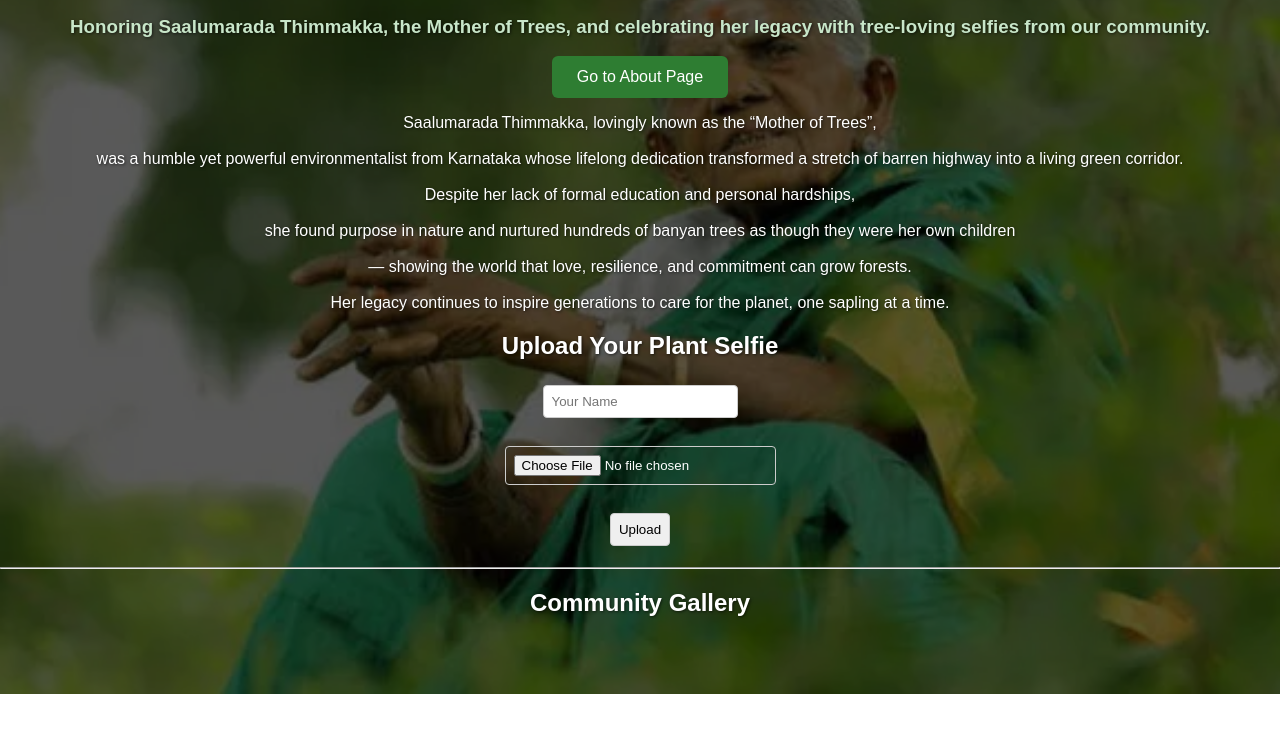
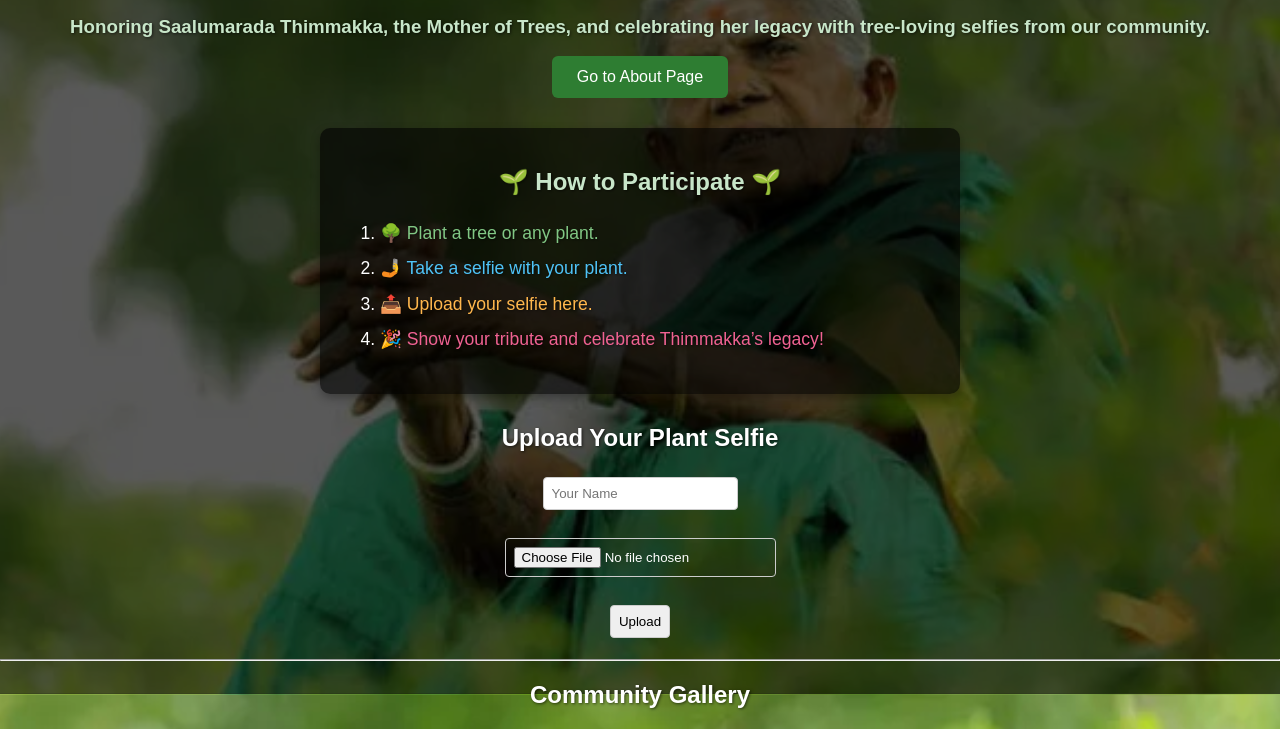
Before and after one commit to S-NR/Tribute-to-thimmakka-, a plain HTML site: page index.html in a window 1280 px wide. Shown: the part 106-835 px from the top of the page. Before the commit the page ends 800 px from the top, so only its background shows below. Drawn offline with Linux system fonts and the light colour scheme; no server answers.

Commit message:
Add participation section for tree planting tribute
Added a section on how to participate in tree planting and celebrating Thimmakka's legacy.

```diff
--- a/index.html
+++ b/index.html
@@ -88,12 +88,15 @@
     style="padding:12px 25px; font-size:16px; background-color:#2e7d32; color:white; border:none; border-radius:6px; cursor:pointer; transition:0.3s;">
     Go to About Page
   </button>
-  <p> Saalumarada Thimmakka, lovingly known as the “Mother of Trees”, <br><br>
-    was a humble yet powerful environmentalist from Karnataka whose lifelong dedication transformed a stretch of barren highway into a living green corridor. <br><br>
-    Despite her lack of formal education and personal hardships, <br><br>
-    she found purpose in nature and nurtured hundreds of banyan trees as though they were her own children <br><br>
-    — showing the world that love, resilience, and commitment can grow forests. <br><br>
-    Her legacy continues to inspire generations to care for the planet, one sapling at a time. </p>
+  <div style="max-width:600px; margin:30px auto; background-color: rgba(0,0,0,0.6); padding:20px; border-radius:10px; color:#fff; text-align:left; font-family: Arial, sans-serif; box-shadow:0 4px 10px rgba(0,0,0,0.3);">
+  <h2 style="text-align:center; color:#c8e6c9;">🌱 How to Participate 🌱</h2>
+  <ol style="line-height:2; font-size:1.1em;">
+    <li>🌳 <span style="color:#81c784;">Plant a tree or any plant.</span></li>
+    <li>🤳 <span style="color:#4fc3f7;">Take a selfie with your plant.</span></li>
+    <li>📤 <span style="color:#ffb74d;">Upload your selfie here.</span></li>
+    <li>🎉 <span style="color:#f06292;">Show your tribute and celebrate Thimmakka’s legacy!</span></li>
+  </ol>
+</div>
 
 <h2>Upload Your Plant Selfie</h2>
 <form id="uploadForm">
@@ -108,25 +111,6 @@
 
 <h2>Community Gallery</h2>
 <div id="gallery"></div>
-<!--
-<script src="https://www.gstatic.com/firebasejs/10.7.1/firebase-app.js"></script>
-<script src="https://www.gstatic.com/firebasejs/10.7.1/firebase-database.js"></script> -->
-<!-- <img src="https://res.cloudinary.com/dtmzraoiz/image/upload/v1763273996/tribute_to_thimmakka/jxuga6njbowocv23w76z.jpg" alt="Test" width="300"/> -->
-  <!--
-
-<script>
-  // Firebase config
-  const firebaseConfig = {
-    apiKey: "AIzaSyB0FHjz-pllgQgmHC1Eykfj0tlmReAMLj8",
-    authDomain: "tribute-to-thimmakka-1.firebaseapp.com",
-    databaseURL: "https://tribute-to-thimmakka-1-default-rtdb.firebaseio.com/",
-    projectId: "tribute-to-thimmakka-1"
-  };
-
-  firebase.initializeApp(firebaseConfig);
-  const db = firebase.database();
-</script> -->
-
 <div id="gallery" style="display:flex; flex-wrap:wrap;"></div>
 
 <script src="https://www.gstatic.com/firebasejs/9.23.0/firebase-app-compat.js"></script>
```
